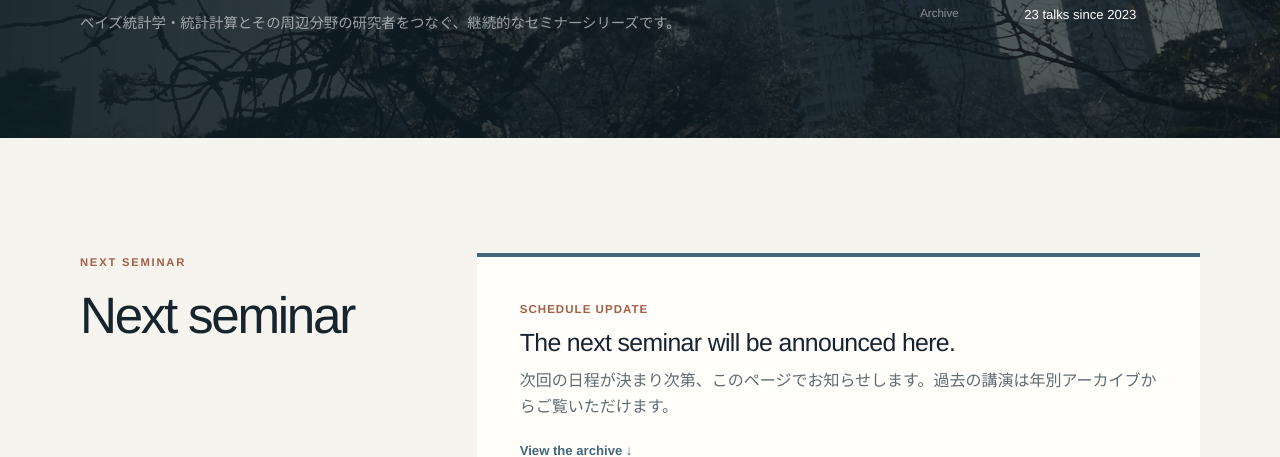
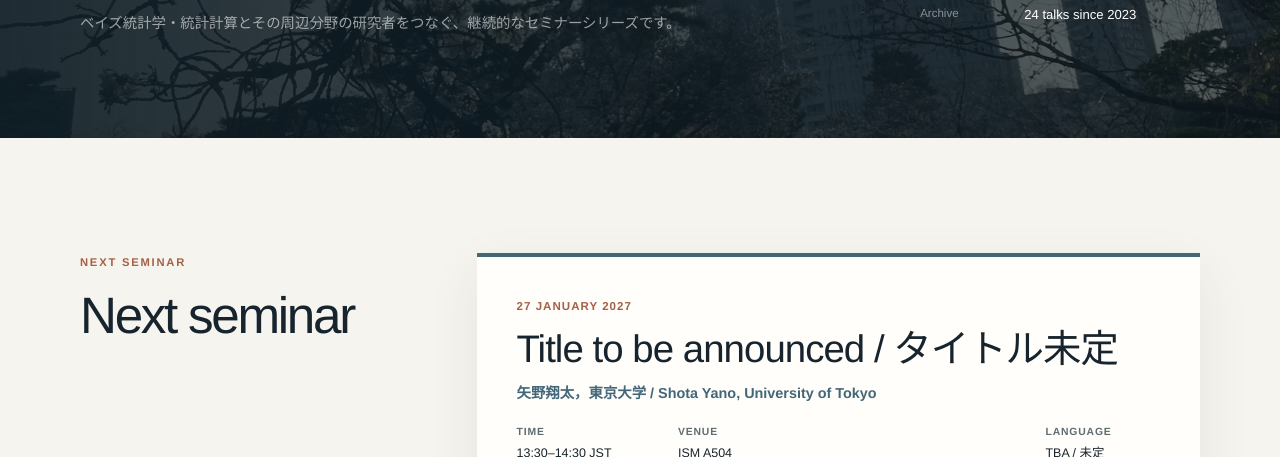
Before and after one commit to KKamatani/bayescompjp, a plain HTML site: page index.html in a window 1280 px wide. Shown: the part 495-952 px from the top of the page. Drawn offline with Linux system fonts and the light colour scheme.

Commit message:
Add a new talk

```diff
--- a/assets/data/events.js
+++ b/assets/data/events.js
@@ -4,6 +4,19 @@
  * Past registration links are intentionally omitted.
  */
 window.BAYESCOMP_EVENTS = [
+  {
+    "id": "event-2027-01",
+    "date": "2027-01-27",
+    "time": "13:30–14:30 JST",
+    "venue": "ISM A504",
+    "speaker": "矢野翔太，東京大学 / Shota Yano, University of Tokyo",
+    "title": "Title to be announced / タイトル未定",
+    "language": "TBA / 未定",
+    "abstract": [
+      "To be announced. / 未定"
+    ],
+    "links": []
+  },
   {
     "id": "event-2026-01",
     "date": "2026-07-16",
--- a/index.html
+++ b/index.html
@@ -9,7 +9,7 @@
     <link rel="icon" href="assets/img/favicon.svg" type="image/svg+xml">
     <link rel="preload" href="assets/img/IMG_5170-web.jpg" as="image">
     <link rel="stylesheet" href="assets/css/site.css?v=20261104c">
-    <script defer src="assets/data/events.js?v=20261104"></script>
+    <script defer src="assets/data/events.js?v=20261114"></script>
     <script defer src="assets/js/site.js?v=20261104c"></script>
   </head>
   <body>
@@ -55,7 +55,7 @@
               </div>
               <div>
                 <dt>Archive</dt>
-                <dd><span data-event-count>23</span> talks since 2023</dd>
+                <dd><span data-event-count>24</span> talks since 2023</dd>
               </div>
             </dl>
           </aside>
```
